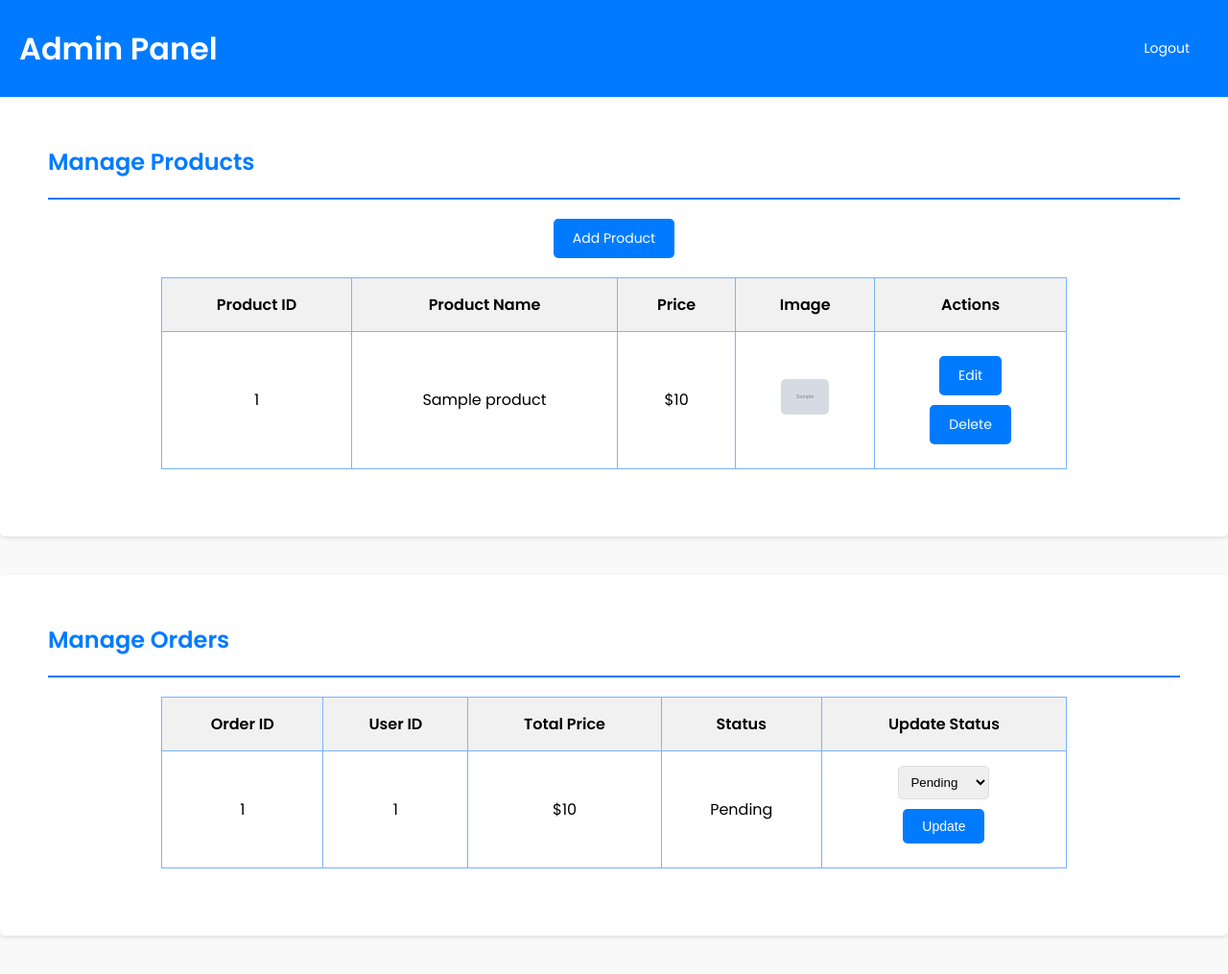
After one commit to kjiezl/iscream-ordering-system, a PHP site: page /admin.php in a window 1280 px wide. The commit adds this page. Shown: the whole page at 96% size. Run offline with PHP 8.4, Linux system fonts and the light colour scheme; the visitor is signed in with stand-in values (Sample User, id 1); tables that the repository leaves empty or names only in its code hold one stand-in row (values such as "Sample post"); grey boxes marked "Sample" are stand-in pictures.

Commit message:
added admin page and checkout page

```diff
--- /dev/null
+++ b/admin.php
@@ -0,0 +1,125 @@
+<?php
+include 'config.php';
+session_start();
+
+$user_id = $_SESSION['user_id'];
+
+if (!isset($user_id)) {
+    header('location:login.php');
+    exit;
+}
+
+$query = mysqli_query($conn, "SELECT is_admin FROM user_info WHERE id = '$user_id'") or die('Query Failed');
+$user = mysqli_fetch_assoc($query);
+
+if (!$user || $user['is_admin'] != 1) {
+    header('location:index.php');
+    exit;
+}
+
+if (isset($_GET['logout'])) {
+    session_destroy();
+    header('location:login.php');
+    exit;
+}
+?>
+
+<!DOCTYPE html>
+<html lang="en">
+<head>
+    <meta charset="UTF-8">
+    <meta name="viewport" content="width=device-width, initial-scale=1.0">
+    <title>Admin Panel</title>
+    <link rel="stylesheet" href="css/admin.css">
+</head>
+<body>
+    <header>
+        <h1>Admin Panel</h1>
+        <div>
+            <a href="admin.php?logout=true" onclick="return confirm('Are you sure you want to logout?');" class="btn">Logout</a>
+        </div>
+    </header>
+
+    <section>
+        <h2>Manage Products</h2>
+        <a href="add_product.php" class="btn">Add Product</a>
+        <table border="1" cellpadding="10">
+            <thead>
+                <tr>
+                    <th>Product ID</th>
+                    <th>Product Name</th>
+                    <th>Price</th>
+                    <th>Image</th>
+                    <th>Actions</th>
+                </tr>
+            </thead>
+            <tbody>
+                <?php
+                $products_query = mysqli_query($conn, "SELECT * FROM `products`") or die('Query Failed');
+                if (mysqli_num_rows($products_query) > 0) {
+                    while ($product = mysqli_fetch_assoc($products_query)) {
+                        echo "
+                            <tr>
+                                <td>{$product['id']}</td>
+                                <td>{$product['name']}</td>
+                                <td>\${$product['price']}</td>
+                                <td><img src='images/{$product['image']}' height='50'></td>
+                                <td>
+                                    <a href='edit_product.php?id={$product['id']}' class='btn'>Edit</a>
+                                    <a href='delete_product.php?id={$product['id']}' class='btn' onclick='return confirm(\"Are you sure you want to delete this product?\")'>Delete</a>
+                                </td>
+                            </tr>";
+                    }
+                } else {
+                    echo "<tr><td colspan='5'>No products available</td></tr>";
+                }
+                ?>
+            </tbody>
+        </table>
+    </section>
+
+    <section>
+        <h2>Manage Orders</h2>
+        <table border="1" cellpadding="10">
+            <thead>
+                <tr>
+                    <th>Order ID</th>
+                    <th>User ID</th>
+                    <th>Total Price</th>
+                    <th>Status</th>
+                    <th>Update Status</th>
+                </tr>
+            </thead>
+            <tbody>
+                <?php
+                $orders_query = mysqli_query($conn, "SELECT * FROM `orders`") or die('Query Failed');
+                if (mysqli_num_rows($orders_query) > 0) {
+                    while ($order = mysqli_fetch_assoc($orders_query)) {
+                        echo "
+                            <tr>
+                                <td>{$order['id']}</td>
+                                <td>{$order['user_id']}</td>
+                                <td>\${$order['total_price']}</td>
+                                <td>{$order['status']}</td>
+                                <td>
+                                    <form method='post' action='update_order_status.php'>
+                                        <input type='hidden' name='order_id' value='{$order['id']}'>
+                                        <select name='status'>
+                                            <option value='Pending'" . ($order['status'] == 'Pending' ? ' selected' : '') . ">Pending</option>
+                                            <option value='Shipped'" . ($order['status'] == 'Shipped' ? ' selected' : '') . ">Shipped</option>
+                                            <option value='Delivered'" . ($order['status'] == 'Delivered' ? ' selected' : '') . ">Delivered</option>
+                                        </select>
+                                        <button type='submit' class='btn'>Update</button>
+                                    </form>
+                                </td>
+                            </tr>";
+                    }
+                } else {
+                    echo "<tr><td colspan='5'>No orders found</td></tr>";
+                }
+                ?>
+            </tbody>
+        </table>
+    </section>
+</body>
+</html>
--- /dev/null
+++ b/css/admin.css
@@ -0,0 +1,100 @@
+@import url('https://fonts.googleapis.com/css2?family=Poppins:wght@100;200;300;400;500;600&display=swap');
+
+body {
+    font-family: 'Poppins', sans-serif;
+    margin: 0;
+    padding: 0;
+    background-color: #f9f9f9;
+}
+header {
+    background-color: #007bff;
+    color: white;
+    padding: 20px;
+    display: flex;
+    justify-content: space-between;
+    align-items: center;
+}
+header h1 {
+    margin: 0;
+}
+header a {
+    color: white;
+    text-decoration: none;
+    background-color: #dc3545;
+    padding: 10px 20px;
+    border-radius: 5px;
+    font-size: 16px;
+}
+header a:hover {
+    background-color: #c82333;
+}
+main {
+    padding: 20px;
+}
+section {
+    margin-bottom: 40px;
+    background-color: white;
+    border-radius: 5px;
+    padding: 50px;
+    box-shadow: 0 2px 4px rgba(0, 0, 0, 0.1);
+}
+section h2 {
+    margin-top: 0;
+    border-bottom: 2px solid #007bff;
+    padding-bottom: 20px;
+    color: #007bff;
+    font-size: 24px;
+}
+.btn {
+    display: block;
+    padding: 10px 20px;
+    background-color: #007bff;
+    color: white;
+    text-decoration: none;
+    border-radius: 5px;
+    font-size: 14px;
+    margin: 10px auto;
+    width: fit-content;
+    transition: all 300ms;
+    transform: scale(1);
+}
+.btn:hover {
+    background-color: #0056b3;
+    transform: scale(1.1);
+}
+table {
+    width: 80%;
+    border-collapse: collapse;
+    margin: 0 auto 20px auto;
+    margin-top: 20px;
+}
+table th, table td {
+    padding: 15px;
+    text-align: center;
+    border: 1px solid #78b3ff;
+}
+table th {
+    background-color: #f1f1f1;
+    font-weight: bold;
+}
+table td img {
+    max-width: 50px;
+    height: auto;
+    border-radius: 5px;
+}
+form select {
+    padding: 8px;
+    border: 1px solid #ddd;
+    border-radius: 5px;
+}
+form button {
+    padding: 8px 12px;
+    background-color: #28a745;
+    color: white;
+    border: none;
+    border-radius: 5px;
+    cursor: pointer;
+}
+form button:hover {
+    background-color: #218838;
+}
```
Also changed, not shown: add_product.php (added, +41 -0 lines), checkout.php (added, +30 -0 lines), css/add_product.css (added, +86 -0 lines), css/edit_product.css (added, +79 -0 lines), delete_product.php (added, +9 -0 lines), edit_product.php (added, +49 -0 lines), index.php (+9 -2 lines), update_order_status.php (added, +13 -0 lines), images/icecream-chocolate.webp (added), images/icecream-vanilla.jpg (added).
